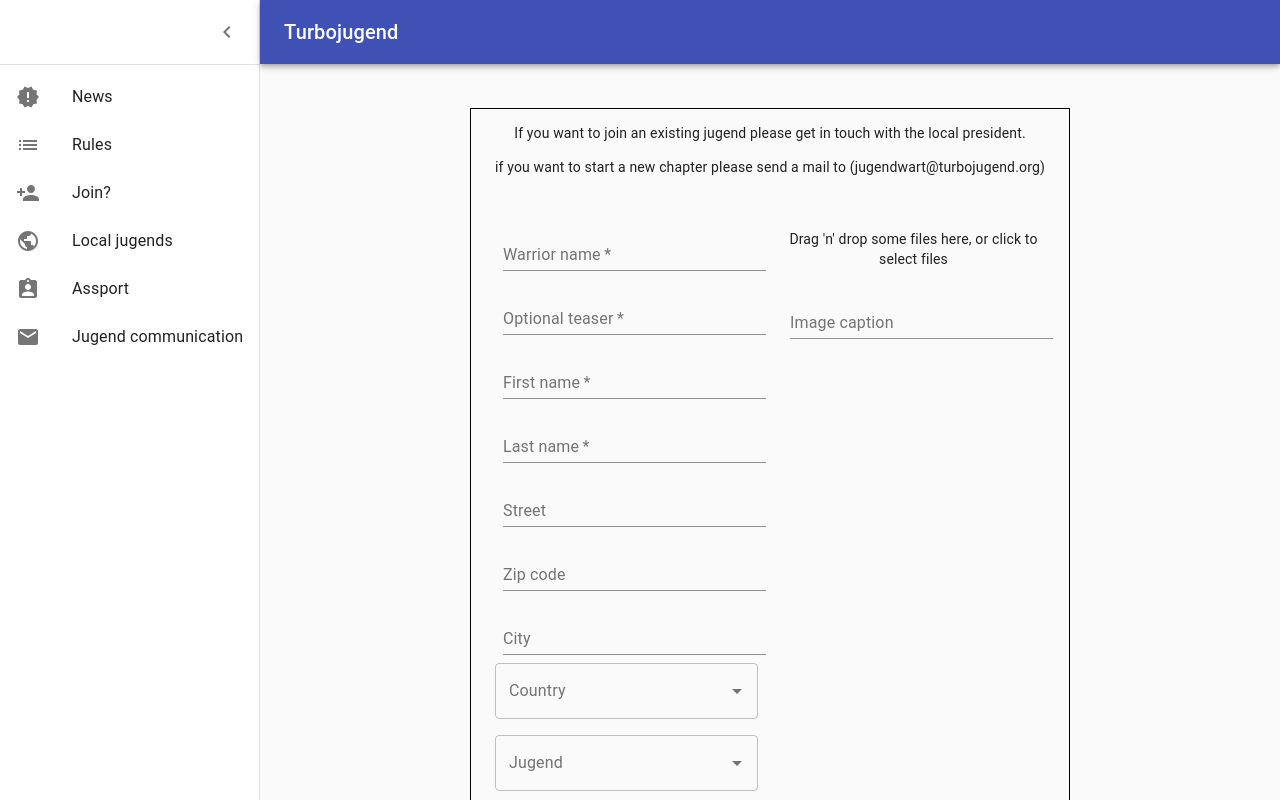
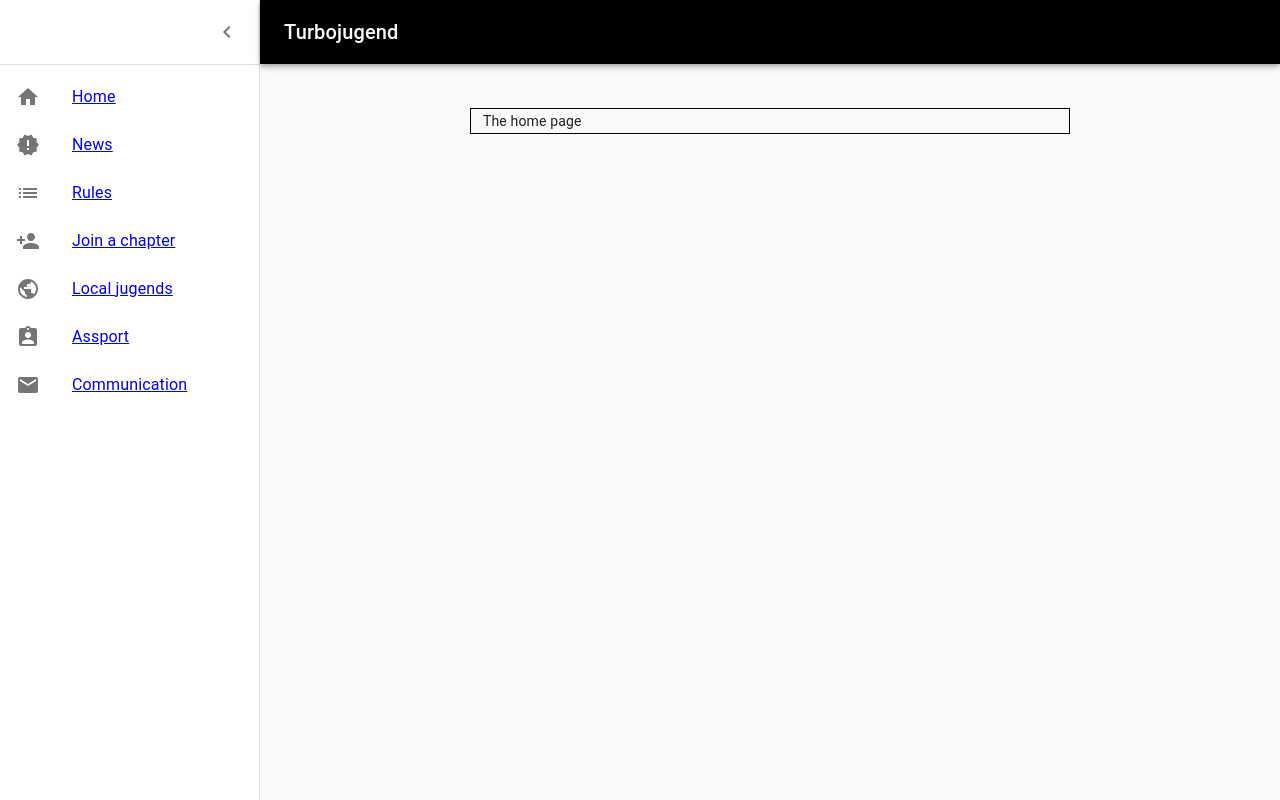
Before and after one commit to Turbojugend/public-page-web, a React (Create React App) app: page / in a window 1280 px wide. Shown: the top 800 px of the page. Built offline with nearby package versions, Linux system fonts and the light colour scheme.

Commit message:
Added navigation

```diff
--- a/src/App.js
+++ b/src/App.js
@@ -16,6 +16,12 @@
 import Box from "@material-ui/core/Box";
 import Menu from "./Components/Common/Menu/Menu";
 import JoinChapter from "./Components/Sections/JoinChapter/JoinChapter";
+import {
+    BrowserRouter as Router,
+    Switch,
+    Route,
+} from "react-router-dom";
+import Home from "./Components/Sections/Home/Home";
 
 const drawerWidth = 260;
 
@@ -108,11 +114,13 @@
     };
 
     return (
+        <Router>
             <Box component="span" m={1}>
                 <div className="App">
                     <div className={classes.root}>
                         <CssBaseline/>
                         <AppBar
+                            style={{"background":"black"}}
                             position="fixed"
                             className={clsx(classes.appBar, {
                                 [classes.appBarShift]: open,
@@ -159,12 +167,20 @@
                         <main className={classes.content}>
                             <div className={classes.toolbar}/>
                             <Container maxWidth="sm" className={classes.formContainer}>
+                                <Switch>
+                                    <Route path="/join-a-chapter">
                                         <JoinChapter/>
+                                    </Route>
+                                    <Route path="/">
+                                        <Home/>
+                                    </Route>
+                                </Switch>
                             </Container>
                         </main>
                     </div>
                 </div>
             </Box>
+        </Router>
     );
 }
 
--- a/src/Components/Common/Menu/Menu.js
+++ b/src/Components/Common/Menu/Menu.js
@@ -9,23 +9,28 @@
 import PublicIcon from "@material-ui/icons/Public";
 import AssignmentIndIcon from "@material-ui/icons/AssignmentInd";
 import MailIcon from "@material-ui/icons/Mail";
+import {Link} from "react-router-dom";
+import HomeIcon from '@material-ui/icons/Home';
 
 export default function Menu() {
     const menuItems = [
-        {name: 'News', icon: <NewReleasesIcon/>},
-        {name: 'Rules', icon: <ListIcon/>},
-        {name: 'Join?', icon: <PersonAddIcon/>},
-        {name: 'Local jugends', icon: <PublicIcon/>},
-        {name: 'Assport', icon: <AssignmentIndIcon/>},
-        {name: 'Jugend communication', icon: <MailIcon/>}
+        {name: 'Home', icon: <HomeIcon/>, link: '/'},
+        {name: 'News', icon: <NewReleasesIcon/>, link: '/news'},
+        {name: 'Rules', icon: <ListIcon/>, link: '/rules'},
+        {name: 'Join a chapter', icon: <PersonAddIcon/>, link: '/join-a-chapter'},
+        {name: 'Local jugends', icon: <PublicIcon/>, link: '/local-jugends'},
+        {name: 'Assport', icon: <AssignmentIndIcon/>, link: '/assport'},
+        {name: 'Communication', icon: <MailIcon/>, link: '/communications'}
     ];
 
     return <List>
         {menuItems.map((menuItem) => (
-            <ListItem button key={menuItem.name}>
-                <ListItemIcon>{menuItem.icon}</ListItemIcon>
-                <ListItemText primary={menuItem.name}/>
-            </ListItem>
+            <Link to={menuItem.link}>
+                <ListItem button key={menuItem.name}>
+                    <ListItemIcon>{menuItem.icon}</ListItemIcon>
+                    <ListItemText primary={menuItem.name}/>
+                </ListItem>
+            </Link>
         ))}
     </List>
 };
--- /dev/null
+++ b/src/Components/Sections/Home/Home.js
@@ -0,0 +1,8 @@
+import Grid from "@material-ui/core/Grid";
+import React from "react";
+
+export default function Home() {
+    return <Grid container spacing={3}>
+        <p>The home page</p>
+    </Grid>
+}
```
Lines whose indentation alone changed are shown as unchanged.
